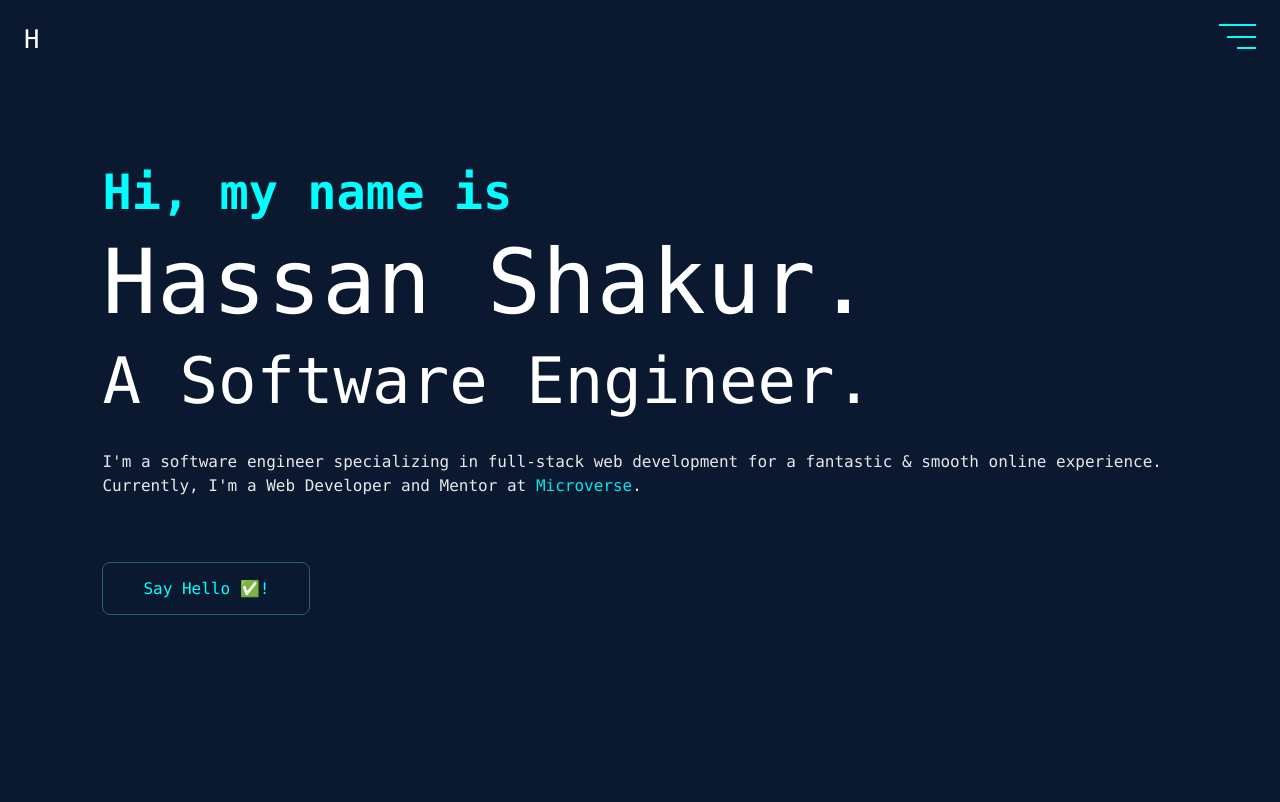
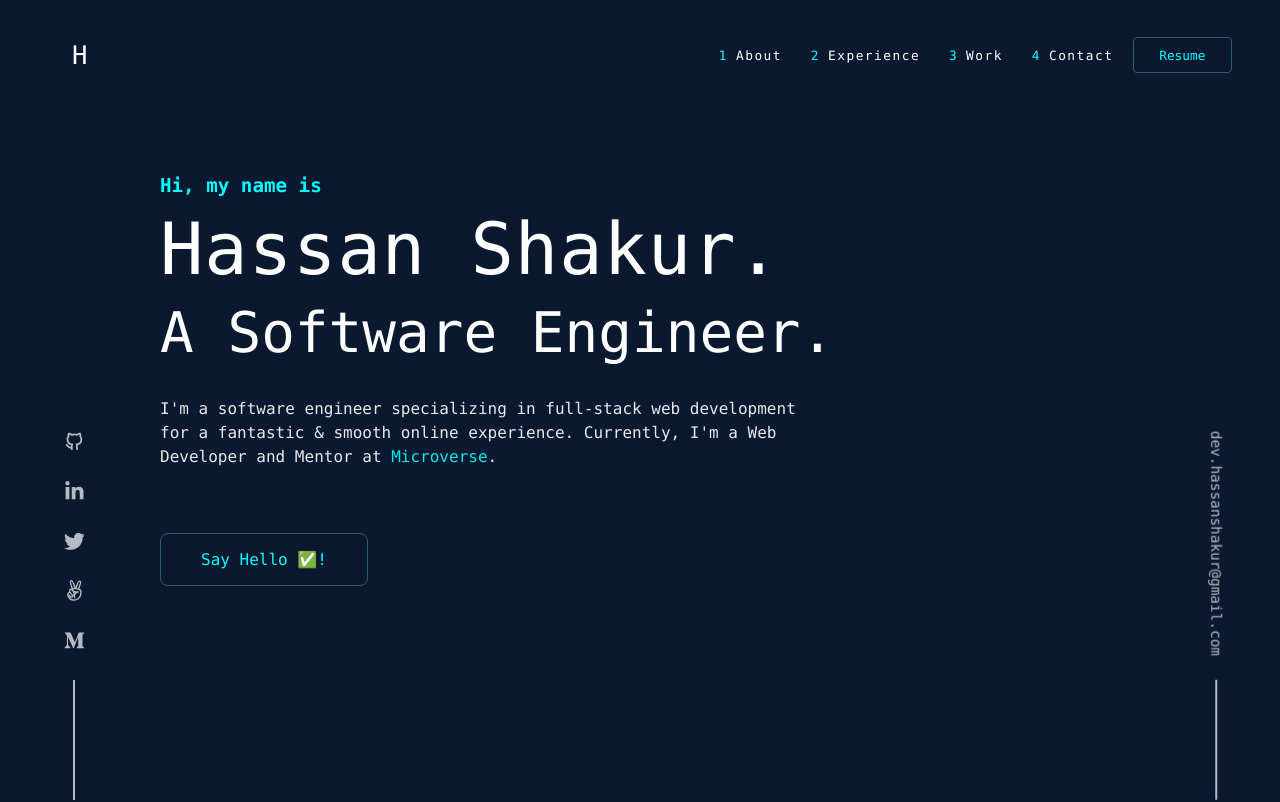
Before and after one commit to hassanShakur/portfolio, a Next.js app: page / in a window 1280 px wide. Shown: the top 802 px of the page. Built offline with nearby package versions, Linux system fonts and the light colour scheme.

Commit message:
media queries level 3

```diff
--- a/app/globals.css
+++ b/app/globals.css
@@ -84,7 +84,7 @@ section {
 
 @media (min-width: 480px) {
   main {
-    padding: 3vw 8vw;
+    padding: 1rem 8vw;
   }
 
   .text {
@@ -94,6 +94,25 @@ section {
   }
 }
 
+@media (min-width: 768px) {
+  main {
+    padding: 1rem 6rem;
+  }
+}
+
+@media (min-width: 1080px) {
+  main {
+    padding: 1rem 10rem;
+  }
+}
+
+@media (min-width: 1300px) {
+  main {
+    max-width: 1250px;
+    margin: 1rem auto;
+  }
+}
+
 @media (prefers-color-scheme: dark) {
   html {
     color-scheme: dark;
--- a/components/about/about.css
+++ b/components/about/about.css
@@ -1,4 +1,7 @@
-/* #about  */
+#about {
+  max-width: 900px;
+  margin: 0 auto;
+}
 
 h2 .line {
   height: 1px;
--- a/components/footer/footer.css
+++ b/components/footer/footer.css
@@ -19,7 +19,66 @@ footer {
   color: rgb(var(--foreground-light-green));
 }
 
+#email {
+  display: none;
+}
+
 footer .attribution {
   font-size: 0.7rem;
   line-height: 1.8;
 }
+
+@media (min-width: 768px) {
+  .social-icons {
+    position: fixed;
+    bottom: 0;
+    left: 2rem;
+    opacity: 0.7;
+    flex-direction: column;
+    align-items: center;
+    justify-content: center;
+    gap: 1.5rem;
+  }
+
+  #email {
+    display: unset;
+    position: fixed;
+    bottom: -0.5rem;
+    right: 2rem;
+    opacity: 0.7;
+    font-size: 0.9rem;
+    display: flex;
+    align-items: center;
+    gap: 1.5rem;
+    transform: rotate(90deg);
+    transform-origin: 100%;
+  }
+
+  #email a:hover {
+    cursor: pointer;
+    transform: translateX(-5px);
+    color: rgb(var(--foreground-light-green));
+  }
+
+  #email-line {
+    height: 2px;
+    width: 15vh;
+    background-color: rgb(var(--foreground-rgb));
+  }
+
+  #social-line {
+    width: 2px;
+    height: 15vh;
+    background-color: rgb(var(--foreground-rgb));
+  }
+}
+
+@media (min-width: 1080px) {
+  .social-icons {
+    left: 4rem;
+  }
+
+  #email {
+    right: 4rem;
+  }
+}
--- a/components/footer/index.tsx
+++ b/components/footer/index.tsx
@@ -50,6 +50,13 @@ const Footer = () => {
             {platform.icon}
           </Link>
         ))}
+        <div id='social-line'></div>
+      </div>
+      <div id='email'>
+        <Link href={'mailto:dev.hassanshakur@gmail.com'}>
+          dev.hassanshakur@gmail.com
+        </Link>
+        <div id='email-line'></div>
       </div>
       <p className='attribution text'>
         Designed &amp; Built by{' '}
--- a/components/header/header.css
+++ b/components/header/header.css
@@ -42,3 +42,31 @@ body:has(.menu-open) {
   backdrop-filter: blur(5px);
   z-index: 3;
 }
+
+@media (min-width: 768px) {
+  header {
+    background-color: transparent;
+    display: flex;
+    justify-content: space-between;
+    padding: 1rem;
+    z-index: 10;
+  }
+
+  nav {
+    position: unset;
+    height: unset;
+    width: unset;
+    display: flex;
+    gap: 1.2rem;
+    place-items: center;
+    background-color: transparent;
+    transform: translateX(0);
+    z-index: 10;
+  }
+}
+
+@media (min-width: 1080px) {
+  header {
+    padding: 1rem 3rem;
+  }
+}
--- a/components/header/navLinks.css
+++ b/components/header/navLinks.css
@@ -17,3 +17,25 @@ li a {
 li a .number {
   color: rgb(var(--foreground-light-green));
 }
+
+@media (min-width: 768px) {
+  nav ul {
+    height: unset;
+    padding: unset;
+    display: flex;
+    gap: 1.8rem;
+    margin-bottom: 0;
+  }
+
+  li a {
+    display: flex;
+    gap: 0.5rem;
+    font-size: 0.8rem;
+  }
+
+  nav button {
+    font-size: 0.8rem;
+    padding: 0.6rem 1.6rem;
+    border-radius: 4px;
+  }
+}
--- a/components/header/sticks.css
+++ b/components/header/sticks.css
@@ -35,3 +35,9 @@
   width: 2.3rem;
   transform: translateY(-0.7rem) rotate(-405deg);
 }
+
+@media (min-width: 768px) {
+  .sticks {
+    display: none;
+  }
+}
--- a/components/hero/hero.css
+++ b/components/hero/hero.css
@@ -23,6 +23,10 @@
   text-transform: capitalize;
 }
 
+.description {
+  max-width: 650px;
+}
+
 @media (min-width: 480px) {
   #hero {
     gap: 3rem;
@@ -30,7 +34,7 @@
   }
 
   .intro {
-    font-size: 3.8vw;
+    font-size: 1rem;
   }
 
   .name {
@@ -43,3 +47,26 @@
     margin-bottom: 2rem;
   }
 }
+
+
+@media (min-width: 1000px) {
+  #hero {
+    gap: 3rem;
+    padding: 1rem 0;
+  }
+
+  .intro {
+    font-size: 1.2rem;
+  }
+
+  .name {
+    font-size: 4.5rem;
+    margin: 0.6rem 0;
+  }
+
+  .title {
+    font-size: 3.5rem;
+    margin-bottom: 2rem;
+  }
+
+}
--- a/components/sectionTitle/title.css
+++ b/components/sectionTitle/title.css
@@ -9,7 +9,7 @@ h2 {
 
 @media (min-width: 480px) {
   h2 {
-    font-size: 3.6vw;
+    font-size: 1.5rem;
     gap: 2vw;
     margin-bottom: 4rem;
   }
--- a/components/work/work.css
+++ b/components/work/work.css
@@ -1,3 +1,8 @@
+#jobs {
+  max-width: 678px;
+  margin: 0 auto;
+}
+
 .companies-container {
   position: relative;
 }
```
